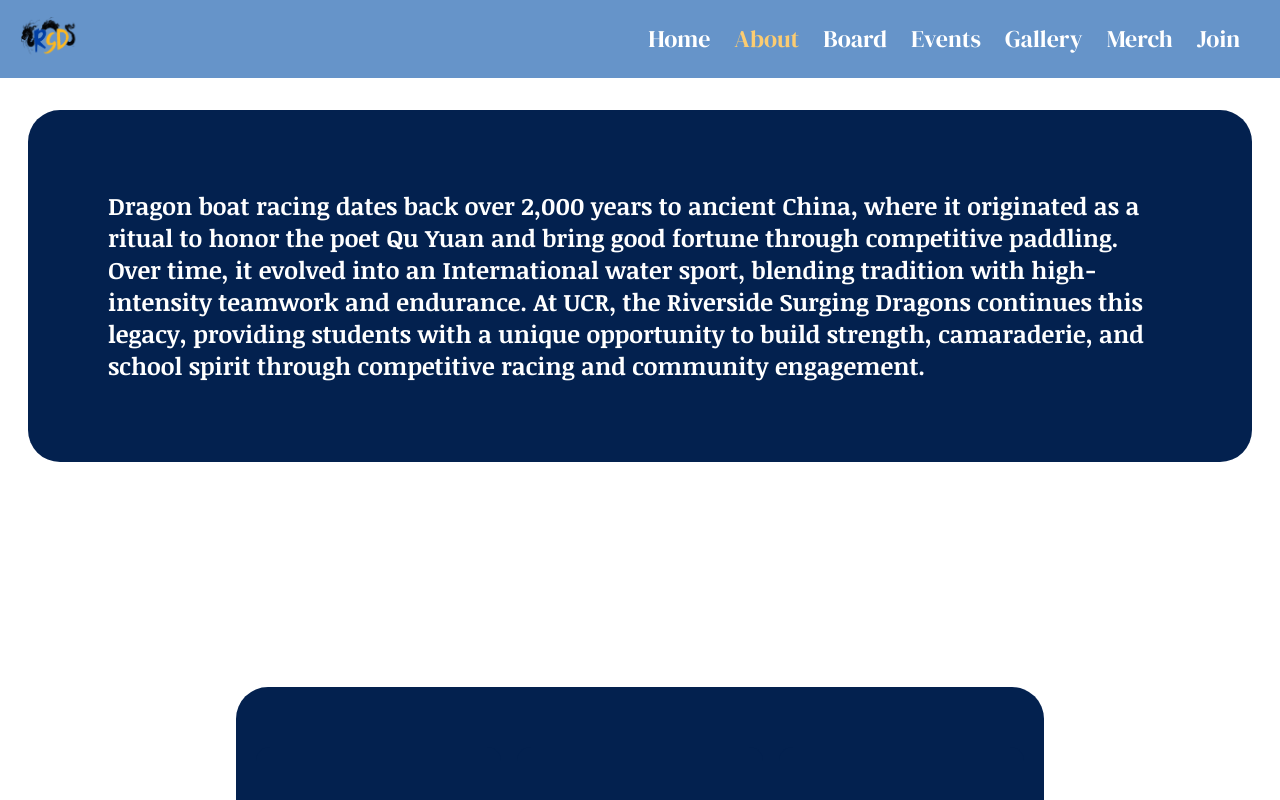
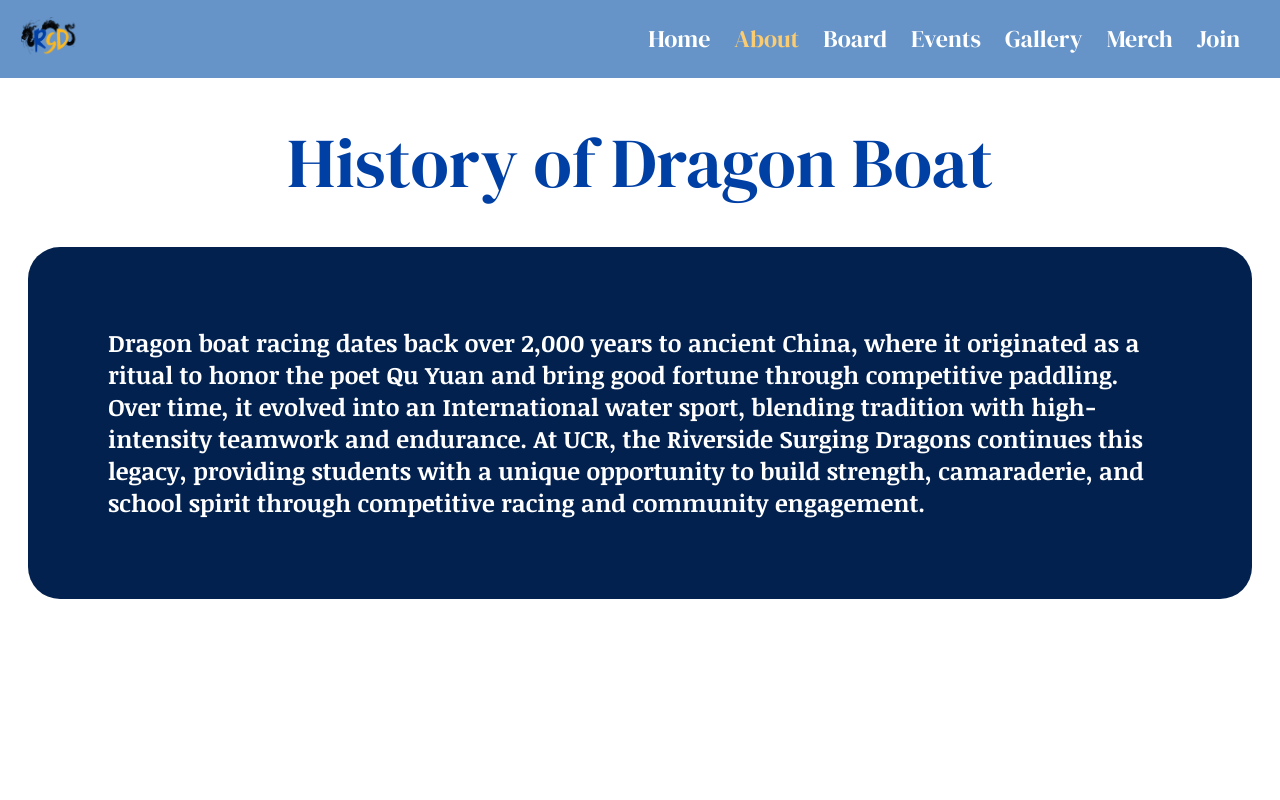
Before and after one commit to acm-ucr/rsd-website, a Next.js app: page /about in a window 1280 px wide. Shown: the top 800 px of the page. Built offline with nearby package versions, Linux system fonts and the light colour scheme.

Commit message:
made a proper header that is reusable

```diff
--- a/src/app/about/page.tsx
+++ b/src/app/about/page.tsx
@@ -1,9 +1,13 @@
 import InfoBox from "@/components/InfoBox";
 import Race from "@/components/about/RaceResults";
+import Header from "@/components/Header";
 
 const About = () => {
   return (
     <div>
+      <div>
+        <Header text="History of Dragon Boat" />
+      </div>
       <div>
         <InfoBox text="Dragon boat racing dates back over 2,000 years to ancient China, where it originated as a ritual to honor the poet Qu Yuan and bring good fortune through competitive paddling. Over time, it evolved into an International water sport, blending tradition with high-intensity teamwork and endurance. At UCR, the Riverside Surging Dragons continues this legacy, providing students with a unique opportunity to build strength, camaraderie, and school spirit through competitive racing and community engagement." />
       </div>
--- a/src/components/Header.tsx
+++ b/src/components/Header.tsx
@@ -1,5 +1,14 @@
-const Header = () => {
-  return <div>Header</div>;
+interface HeaderProps {
+  text: string;
+}
+const Header = ({ text }: HeaderProps) => {
+  return (
+    <div className="my-8 w-full px-7 text-center">
+      <div className="font-rsd-main text-rsd-title-blue text-[70px]">
+        {text}
+      </div>
+    </div>
+  );
 };
 
 export default Header;
```
